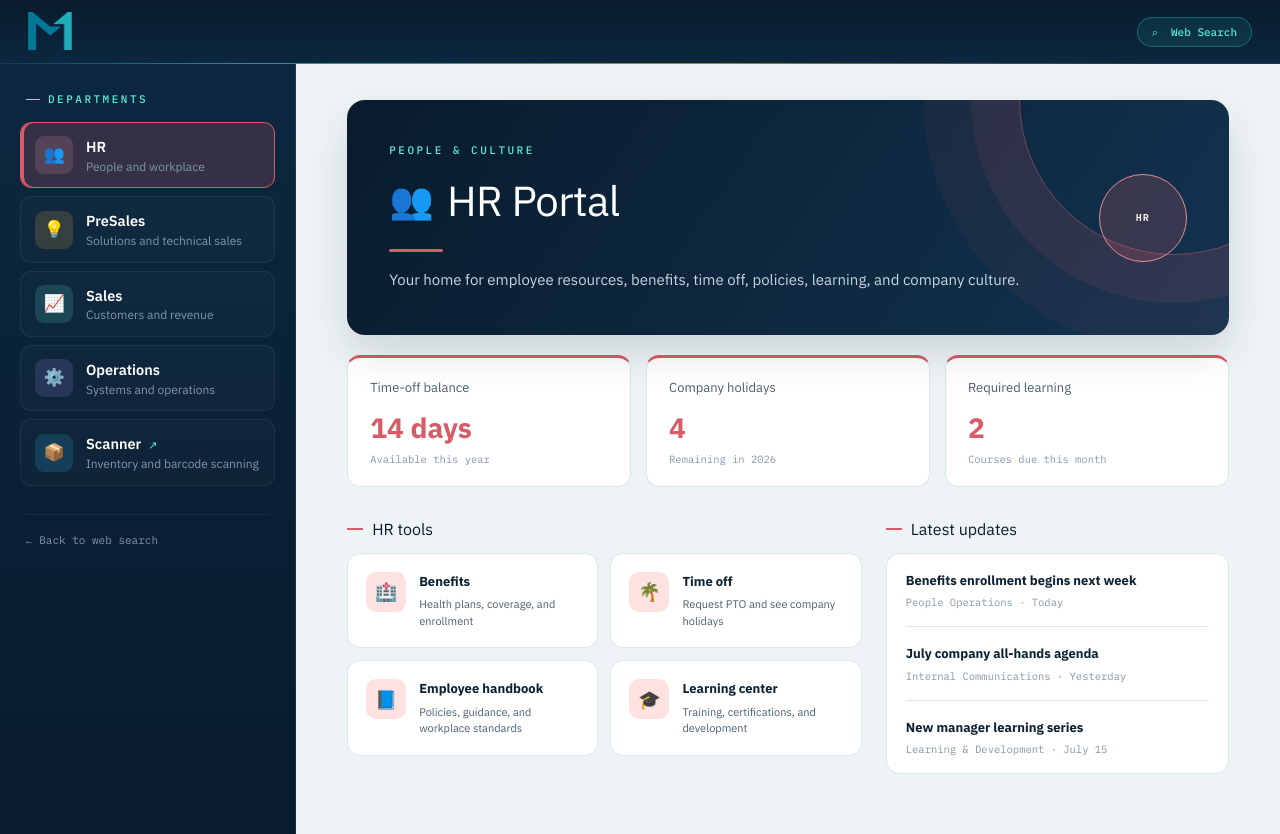
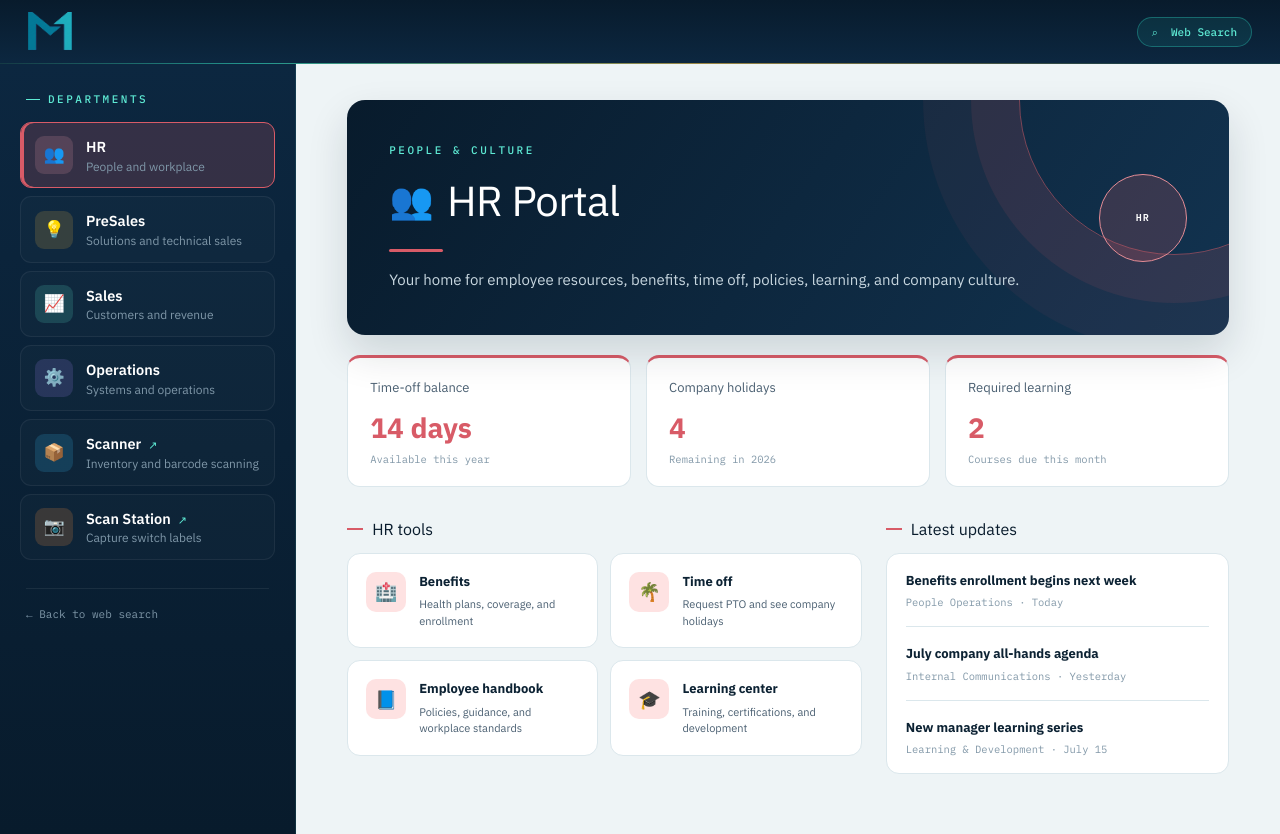
Before and after one commit to vihpol/internal-website, a Next.js app in the folder frontend/: page /hr in a window 1280 px wide. Built offline with nearby package versions, Linux system fonts and the light colour scheme.

Commit message:
Add automatic Scan Station to portal navigation

```diff
--- a/frontend/src/app/components/DepartmentPortal.tsx
+++ b/frontend/src/app/components/DepartmentPortal.tsx
@@ -18,6 +18,7 @@ const navigation = [
   { name: "Sales", href: "/sales", icon: "📈", tone: "sales", description: "Customers and revenue" },
   { name: "Operations", href: "/operations", icon: "⚙️", tone: "ops", description: "Systems and operations" },
   { name: "Scanner", href: "http://192.168.1.185:5173/", icon: "📦", tone: "scanner", description: "Inventory and barcode scanning", external: true },
+  { name: "Scan Station", href: "http://192.168.1.185:3000/", icon: "📷", tone: "scanstation", description: "Capture switch labels", external: true },
 ];
 
 export default function DepartmentPortal({ data }: { data: PortalData }) {
--- a/frontend/src/app/globals.css
+++ b/frontend/src/app/globals.css
@@ -79,6 +79,7 @@ button, input, select, textarea { font: inherit; }
 .portal-department-icon.sales { background: rgba(94,234,212,.16); }
 .portal-department-icon.ops { background: rgba(167,139,250,.16); }
 .portal-department-icon.scanner { background: rgba(56,189,248,.17); }
+.portal-department-icon.scanstation { background: rgba(251,146,60,.18); }
 .portal-department strong { display: block; font-size: 14.5px; font-weight: 600; }
 .portal-department .external-mark { display: inline; margin-left: 7px; color: var(--teal-400); font: 500 11px "IBM Plex Mono", monospace; }
 .portal-department small { display: block; margin-top: 1px; color: #7f97a8; font-size: 12px; line-height: 1.3; }
--- a/frontend/src/app/page.tsx
+++ b/frontend/src/app/page.tsx
@@ -12,6 +12,7 @@ const departments = [
   { name: "Sales", href: "/sales", icon: "📈", tone: "sales", description: "Customers and revenue" },
   { name: "Operations", href: "/operations", icon: "⚙️", tone: "ops", description: "Systems and operations" },
   { name: "Scanner", href: "http://192.168.1.185:5173/", icon: "📦", tone: "scanner", description: "Inventory and barcode scanning", external: true },
+  { name: "Scan Station", href: "http://192.168.1.185:3000/", icon: "📷", tone: "scanstation", description: "Capture switch labels", external: true },
 ];
 
 const suggestions = ["800G deployment guide", "Transceiver comparison", "PTO policy", "Expense reports", "Vendor price list"];
```
